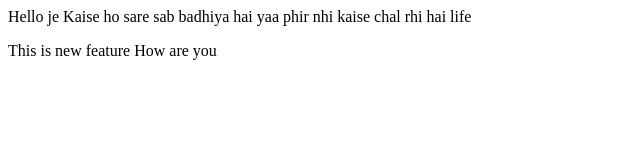
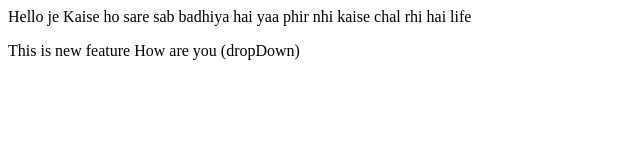
Before and after one commit to RiteshSingh8574/NewRepo, a plain HTML site: page index.html in a window 1280 px wide. Shown: the full height of the page, 0-640 px from the left. Drawn offline with Linux system fonts and the light colour scheme.

Commit message:
Add new Dropdown

```diff
--- a/index.html
+++ b/index.html
@@ -1,4 +1,4 @@
 
 <p>Hello je Kaise ho sare sab badhiya hai yaa phir nhi kaise chal rhi hai life</p>
 
-<p>This is new feature How are you</p>
+<p>This is new feature How are you (dropDown)</p>
```
